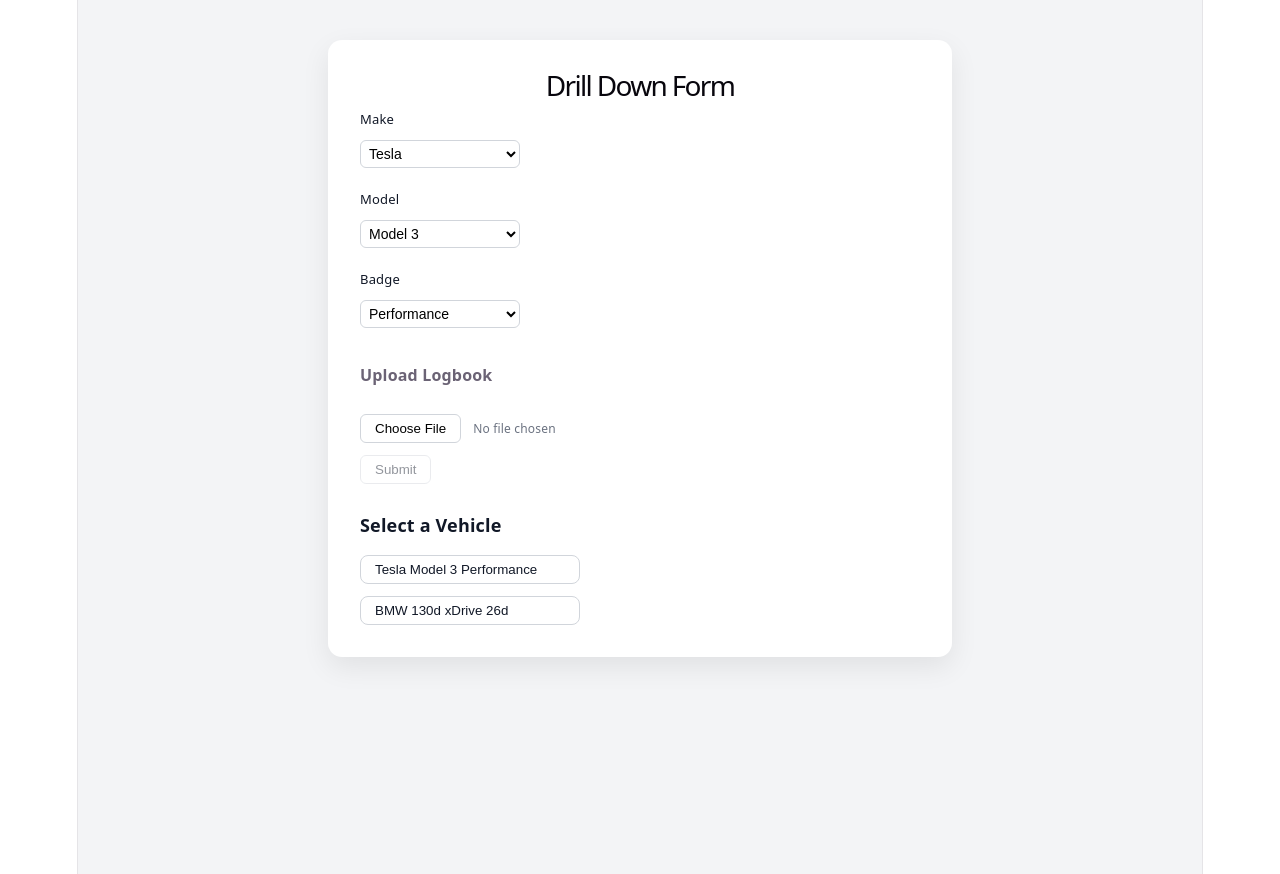
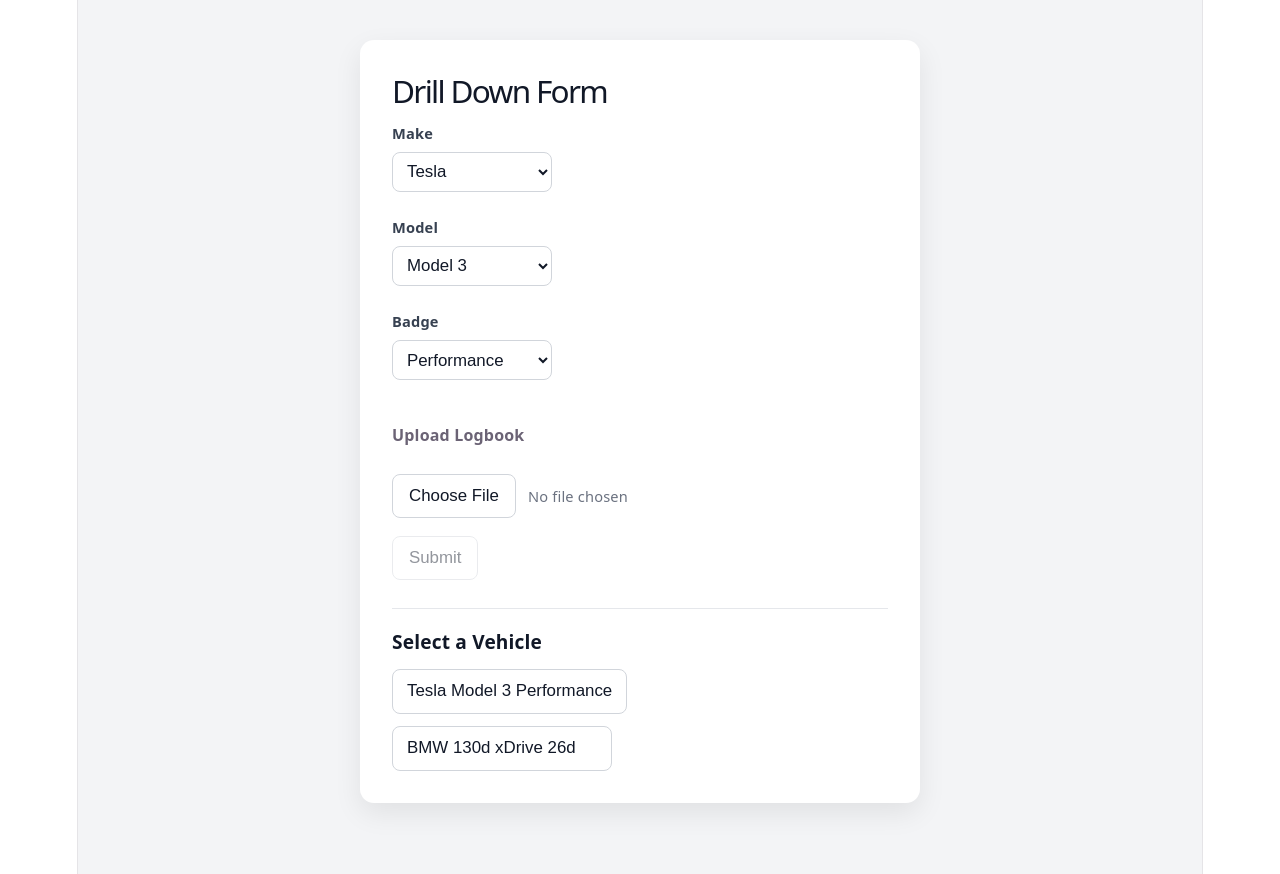
Before and after one commit to amrit-sbagga/vehicle-selection-form, a React (Vite) app in the folder client/: page / in a window 1280 px wide. Both pictures are taken after a click on the button "Tesla Model 3 Performance". Shown: the top 874 px of the page. Built offline with nearby package versions, Linux system fonts and the light colour scheme; the HTML template or start-up script is replaced by a standard one.

Commit message:
style: polish layout, errors, and controls; keep selects and quick-picks styles

```diff
--- a/client/src/App.module.css
+++ b/client/src/App.module.css
@@ -1,24 +1,31 @@
 .page {
   min-height: 100vh;
+  min-height: 100dvh;
   background: #f3f4f6;
-  padding: 40px 16px;
+  padding: clamp(16px, 4vw, 40px) clamp(12px, 3vw, 20px);
 }
 
 .card {
   max-width: 560px;
+  width: 100%;
   margin: 0 auto;
   background: #ffffff;
   border-radius: 14px;
-  padding: 32px;
+  padding: clamp(20px, 4vw, 32px);
   box-shadow: 0 10px 28px rgba(0, 0, 0, 0.08);
+  box-sizing: border-box;
+  text-align: left;
 }
 
 .title {
-  margin: 0 0 8px;
-  font-size: 28px;
+  margin: 0 0 10px;
+  font-size: clamp(1.25rem, 4vw, 1.75rem);
+  line-height: 1.2;
+  color: #111827;
 }
 
 .subtitle {
-  margin: 0 0 24px;
-  color: #666;
+  margin: 0 0 1.25rem;
+  color: #4b5563;
+  line-height: 1.5;
 }
--- a/client/src/components/quick-select/QuickSelect.module.css
+++ b/client/src/components/quick-select/QuickSelect.module.css
@@ -1,14 +1,16 @@
 .wrapper {
-  margin-top: 28px;     /* gap after submit */
+  margin-top: 28px;
+  padding-top: 20px;
+  border-top: 1px solid #e5e7eb;
   display: flex;
   flex-direction: column;
   align-items: flex-start;
 }
 
 .title {
-  font-size: 18px;
+  font-size: 1.0625rem;
   font-weight: 700;
-  margin: 0 0 16px 0;   /* gap below heading */
+  margin: 0 0 14px;
   color: #111827;
 }
 
@@ -20,16 +22,27 @@
 }
 
 .button {
-  padding: 6px 14px;
+  padding: 10px 14px;
+  min-height: 44px;
   min-width: 220px;
+  max-width: 100%;
   border: 1px solid #d1d5db;
-  background: white;
+  background: #ffffff;
   border-radius: 8px;
   cursor: pointer;
   text-align: left;
   color: #111827;
+  font-size: 0.9375rem;
+  line-height: 1.35;
+  transition: background-color 0.15s ease, border-color 0.15s ease;
 }
 
 .button:hover {
   background: #f9fafb;
+  border-color: #9ca3af;
 }
+
+.button:focus-visible {
+  outline: 2px solid #3b82f6;
+  outline-offset: 2px;
+}
--- a/client/src/components/results/SubmissionResult.module.css
+++ b/client/src/components/results/SubmissionResult.module.css
@@ -1,13 +1,14 @@
 .wrapper {
-  margin-top: 1.25rem;
-  padding: 1rem;
-  border: 1px solid #d1d5db;
-  border-radius: 8px;
-  background: #fafafa;
+  margin-top: 1rem;
+  padding: 1rem 1.125rem;
+  border: 1px solid #e5e7eb;
+  border-radius: 10px;
+  background: #f9fafb;
+  box-sizing: border-box;
 }
 
 .title {
-  margin: 0 0 0.75rem;
+  margin: 0 0 0.875rem;
   font-size: 1rem;
   font-weight: 600;
   color: #111827;
@@ -22,30 +23,44 @@
 
 .label {
   font-weight: 600;
-  color: #111827;
+  color: #1f2937;
 }
 
 .logbook {
   margin: 0.75rem 0 0;
-  padding: 0.75rem;
-  background: #f3f4f6;
-  border-radius: 6px;
+  padding: 0.75rem 0.875rem;
+  background: #ffffff;
+  border: 1px solid #e5e7eb;
+  border-radius: 8px;
   font-size: 0.8125rem;
+  line-height: 1.45;
   white-space: pre-wrap;
   word-break: break-word;
+  overflow-wrap: anywhere;
+  max-height: min(50vh, 22rem);
+  overflow: auto;
 }
 
 .dismiss {
-  margin-top: 0.75rem;
-  padding: 0.35rem 0.75rem;
-  font-size: 0.8125rem;
+  margin-top: 1rem;
+  padding: 10px 16px;
+  min-height: 44px;
+  font-size: 0.875rem;
+  font-weight: 500;
   border: 1px solid #d1d5db;
-  border-radius: 6px;
-  background: white;
+  border-radius: 8px;
+  background: #ffffff;
   cursor: pointer;
   color: #374151;
+  transition: background-color 0.15s ease, border-color 0.15s ease;
 }
 
 .dismiss:hover {
-  background: #f9fafb;
+  background: #f3f4f6;
+  border-color: #9ca3af;
 }
+
+.dismiss:focus-visible {
+  outline: 2px solid #3b82f6;
+  outline-offset: 2px;
+}
--- a/client/src/components/vehicle-form/VehicleForm.module.css
+++ b/client/src/components/vehicle-form/VehicleForm.module.css
@@ -1,7 +1,14 @@
 form {
   display: flex;
   flex-direction: column;
-  gap: 2px;
+  gap: 10px;
+}
+
+.uploadSection {
+  display: flex;
+  flex-direction: column;
+  gap: 14px;
+  margin-top: 4px;
 }
 
 .helper {
@@ -10,18 +17,31 @@
 }
 
 .button {
-  padding: 6px 14px;
+  padding: 10px 16px;
+  min-height: 44px;
   border: 1px solid #d1d5db;
-  background: white;
-  border-radius: 6px;
+  background: #ffffff;
+  border-radius: 8px;
   cursor: pointer;
   color: #111827;
-  display: flex;
-  margin-top: 12px;
+  display: inline-flex;
+  align-items: center;
+  justify-content: center;
+  margin-top: 4px;
+  font-size: 0.9375rem;
+  font-weight: 500;
+  align-self: flex-start;
+  transition: background-color 0.15s ease, border-color 0.15s ease;
 }
 
-.button:hover {
+.button:hover:not(:disabled) {
   background: #f9fafb;
+  border-color: #9ca3af;
+}
+
+.button:focus-visible {
+  outline: 2px solid #3b82f6;
+  outline-offset: 2px;
 }
 
 .button:disabled {
@@ -30,7 +50,22 @@
   pointer-events: none;
 }
 
+@media (max-width: 480px) {
+  .button {
+    align-self: stretch;
+  }
+}
+
 .error {
-  color: red;
-  font-size: 12px;
+  margin-top: 12px;
+  padding: 10px 12px;
+  border-radius: 8px;
+  border: 1px solid #fecaca;
+  background: #fef2f2;
+  color: #b91c1c;
+  font-size: 0.8125rem;
+  line-height: 1.45;
+  white-space: pre-wrap;
+  word-break: break-word;
+  overflow-wrap: anywhere;
 }
--- a/client/src/components/vehicle-form/form/fields/FileUploadField.module.css
+++ b/client/src/components/vehicle-form/form/fields/FileUploadField.module.css
@@ -17,22 +17,41 @@
 
 .row {
   display: flex;
+  flex-wrap: wrap;
   align-items: center;
-  gap: 12px;
+  gap: 10px 12px;
   margin-top: 16px;
 }
 
 .button {
-  padding: 6px 14px;
+  padding: 10px 16px;
+  min-height: 44px;
   border: 1px solid #d1d5db;
-  background: white;
-  border-radius: 6px;
+  background: #ffffff;
+  border-radius: 8px;
   cursor: pointer;
+  color: #111827;
+  font-size: 0.9375rem;
+  font-weight: 500;
+  transition: background-color 0.15s ease, border-color 0.15s ease;
+}
+
+.button:hover {
+  background: #f9fafb;
+  border-color: #9ca3af;
+}
+
+.button:focus-visible {
+  outline: 2px solid #3b82f6;
+  outline-offset: 2px;
 }
 
 .fileName {
-  font-size: 12px;
+  font-size: 0.8125rem;
   color: #6b7280;
+  flex: 1;
+  min-width: 0;
+  word-break: break-word;
 }
 
 .submitWrapper {
--- a/client/src/components/vehicle-form/form/fields/SelectField.module.css
+++ b/client/src/components/vehicle-form/form/fields/SelectField.module.css
@@ -1,32 +1,42 @@
 .field {
   display: flex;
   flex-direction: column;
-  gap: 8px;
-  margin-bottom: 16px;
+  gap: 6px;
+  margin-bottom: 12px;
 }
 
 .label {
-  font-size: 13px;
-  font-weight: 500;
+  font-size: 0.8125rem;
+  font-weight: 600;
   text-align: left;
-  color: #111827;
+  color: #374151;
 }
 
 .select {
   width: 160px;
-  padding: 4px;
+  max-width: 100%;
+  min-height: 40px;
+  padding: 6px 10px;
   border: 1px solid #d1d5db;
-  border-radius: 6px;
-  background: white;
-  font-size: 14px;
+  border-radius: 8px;
+  background: #ffffff;
+  font-size: 0.9375rem;
+  color: #111827;
   outline: none;
+  box-sizing: border-box;
 }
 
 .select:disabled {
   background: #f3f4f6;
+  color: #6b7280;
   cursor: not-allowed;
 }
 
 .select:focus {
-  border-color: #9ca3af;
+  border-color: #6b7280;
 }
+
+.select:focus-visible {
+  border-color: #3b82f6;
+  box-shadow: 0 0 0 1px #3b82f6;
+}
--- a/client/src/index.css
+++ b/client/src/index.css
@@ -51,8 +51,8 @@
 }
 
 #root {
-  width: 1126px;
-  max-width: 100%;
+  width: 100%;
+  max-width: min(1126px, 100%);
   margin: 0 auto;
   text-align: center;
   border-inline: 1px solid var(--border);
@@ -60,6 +60,12 @@
   display: flex;
   flex-direction: column;
   box-sizing: border-box;
+}
+
+@media (max-width: 640px) {
+  #root {
+    border-inline: none;
+  }
 }
 
 body {
```
